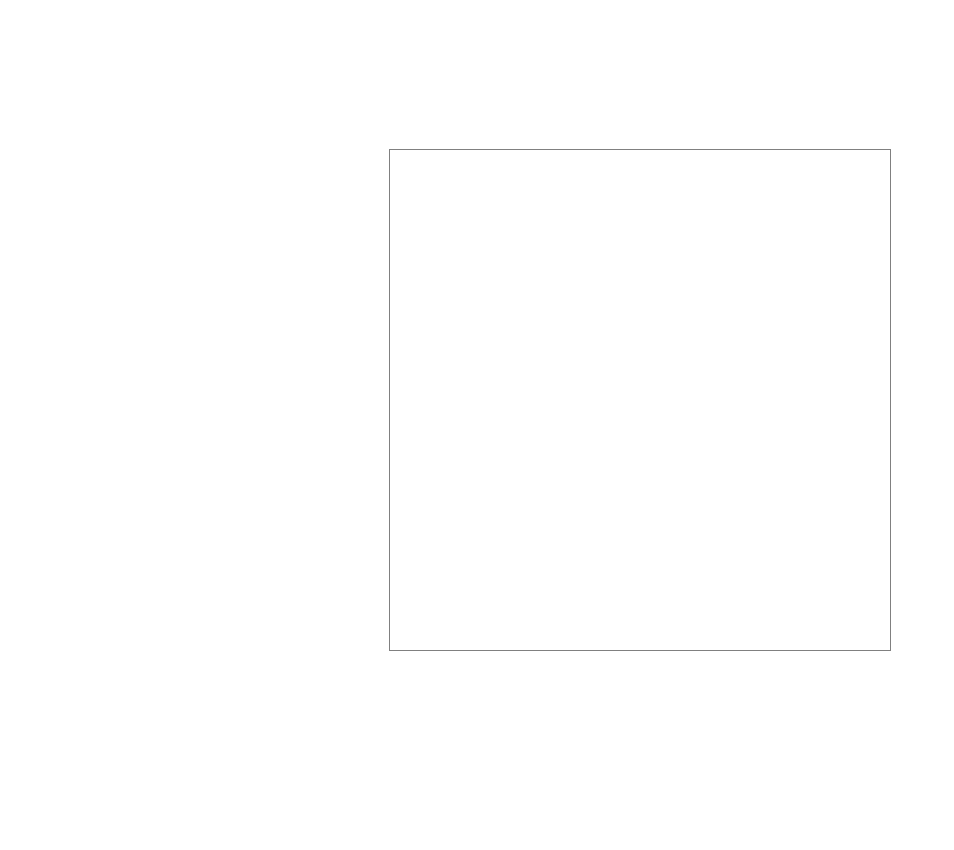
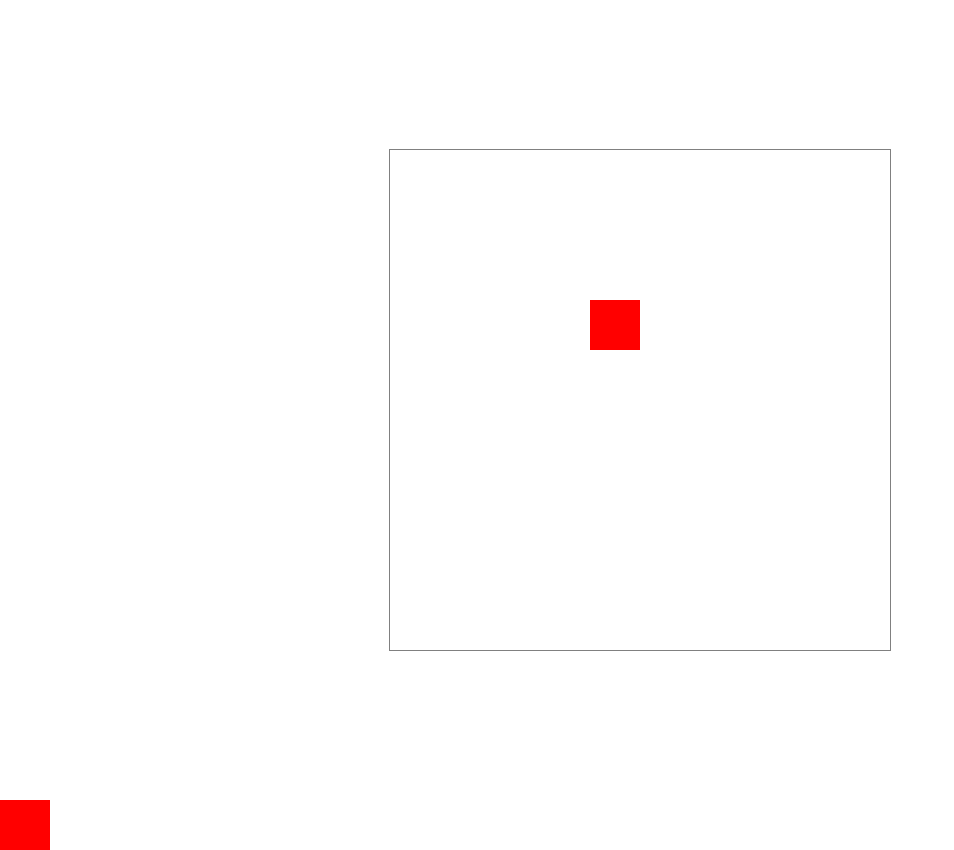
Before and after one commit to Andrii-25/snake-game, a React (Create React App) app: page / in a window 1280 px wide. Shown: the whole page, without its empty margins (0-954 px from the left). Before the commit the page ends 800 px from the top, so only its background shows below. Built offline with nearby package versions, Linux system fonts and the light colour scheme.

Commit message:
add food

```diff
--- a/src/App.js
+++ b/src/App.js
@@ -1,10 +1,12 @@
 import "./App.css";
 import Grid from "./components/Grid";
+import Food from "./components/Food";
 
 function App() {
   return (
     <div className="App">
       <Grid />
+      <Food />
     </div>
   );
 }
--- /dev/null
+++ b/src/components/Food/Food.jsx
@@ -0,0 +1,5 @@
+import styles from "./Food.module.scss";
+
+export default function Food() {
+  return <div className={styles.food}></div>;
+}
--- /dev/null
+++ b/src/components/Food/Food.module.scss
@@ -0,0 +1,5 @@
+.food {
+  width: 50px;
+  height: 50px;
+  background-color: red;
+}
--- /dev/null
+++ b/src/components/Food/index.js
@@ -0,0 +1 @@
+export { default } from "./Food";
--- a/src/components/Grid/Grid.jsx
+++ b/src/components/Grid/Grid.jsx
@@ -1,4 +1,5 @@
 import { useEffect, useState } from "react";
+import Food from "../Food";
 import styles from "./Grid.module.scss";
 
 export default function Grid() {
@@ -6,13 +7,23 @@ export default function Grid() {
   const [cols, setCols] = useState(10);
   const [grid, setGrid] = useState([]);
 
+  function getRandomGrid() {
+    return {
+      row: Math.floor(Math.random() * rows),
+      col: Math.floor(Math.random() * cols),
+    };
+  }
+
   useEffect(() => {
     const tempGrid = [];
     for (let row = 0; row < rows; row++) {
       for (let col = 0; col < cols; col++) {
+        const food = getRandomGrid();
+        const isFood = food.row === row && food.col === col;
         tempGrid.push({
           row,
           col,
+          isFood,
         });
       }
     }
@@ -20,12 +31,18 @@ export default function Grid() {
   }, []);
 
   const gridItems = grid.map((grid) => {
+    if (grid.isFood) {
+      return (
+        <Food key={grid.row.toString() + "-" + grid.col.toString()}></Food>
+      );
+    } else {
       return (
         <div
           key={grid.row.toString() + "-" + grid.col.toString()}
           className={styles.gridItem}
         ></div>
       );
+    }
   });
 
   return (
```
Lines whose indentation alone changed are shown as unchanged.
